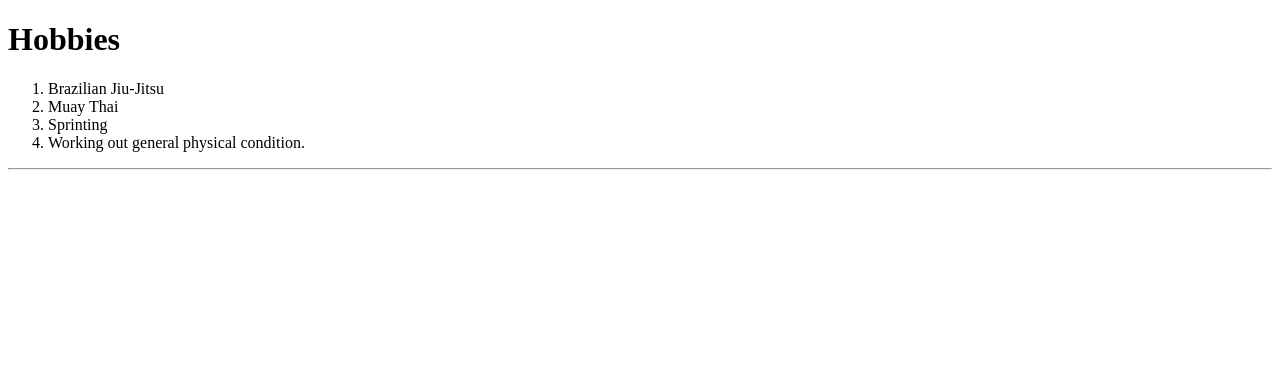
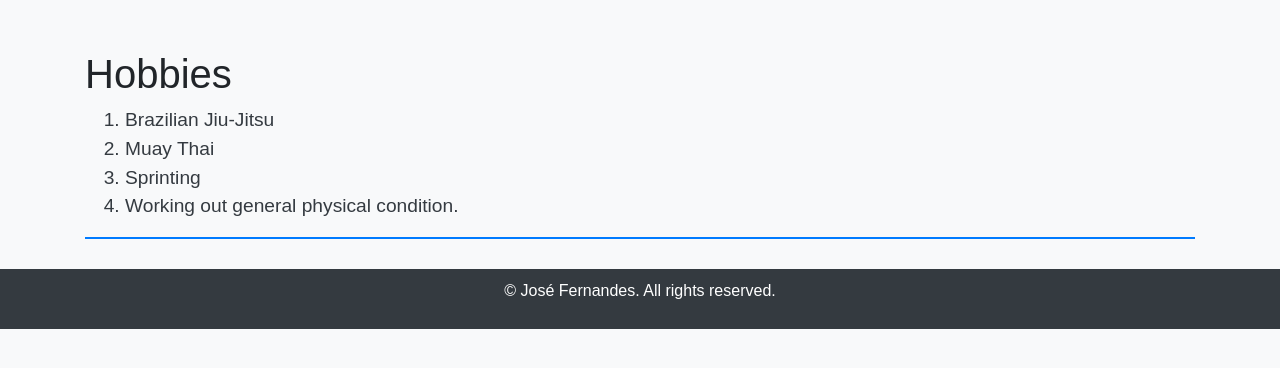
Before and after one commit to Zefer1/html-portfolio, a plain HTML site: page Hobbies.html in a window 1280 px wide. Drawn offline with nearby package versions, Linux system fonts and the light colour scheme.

Commit message:
Update Hobbies.html
Adding CSS and Bootstrap

```diff
--- a/Hobbies.html
+++ b/Hobbies.html
@@ -1,11 +1,38 @@
 <!DOCTYPE html>
 <html lang="en">
+
 <head>
     <meta charset="UTF-8">
     <meta name="viewport" content="width=device-width, initial-scale=1.0">
     <title>Hobbies</title>
+    <link href="https://stackpath.bootstrapcdn.com/bootstrap/4.5.2/css/bootstrap.min.css" rel="stylesheet">
+    <style>
+        body {
+            background-color: #f8f9fa;
+            font-family: Arial, sans-serif;
+        }
+        .container {
+            margin-top: 50px;
+        }
+        ol {
+            font-size: 1.2em;
+            color: #343a40;
+        }
+        hr {
+            border-top: 2px solid #007bff;
+        }
+        footer {
+            margin-top: 30px;
+            padding: 10px 0;
+            text-align: center;
+            background-color: #343a40;
+            color: #fff;
+        }
+    </style>
 </head>
+
 <body>
+    <div class="container">
         <h1>Hobbies</h1>
         <ol>
             <li>Brazilian Jiu-Jitsu</li>
@@ -14,5 +41,15 @@
             <li>Working out general physical condition.</li>
         </ol>
         <hr>
+    </div>
+
+    <footer>
+        <p>© José Fernandes. All rights reserved.</p>
+    </footer>
+
+    <script src="https://code.jquery.com/jquery-3.5.1.slim.min.js"></script>
+    <script src="https://cdn.jsdelivr.net/npm/@popperjs/core@2.9.2/dist/umd/popper.min.js"></script>
+    <script src="https://stackpath.bootstrapcdn.com/bootstrap/4.5.2/js/bootstrap.min.js"></script>
 </body>
+
 </html>
```
Lines whose indentation alone changed are shown as unchanged.
